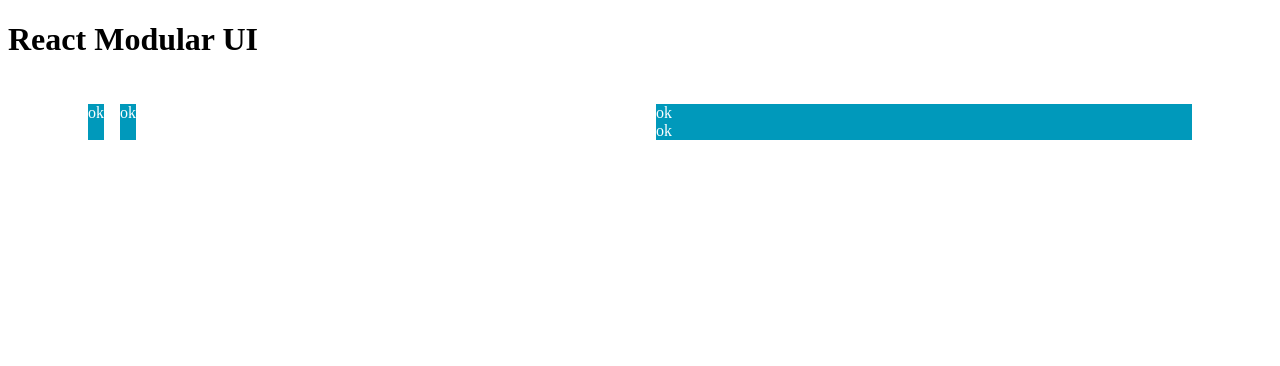
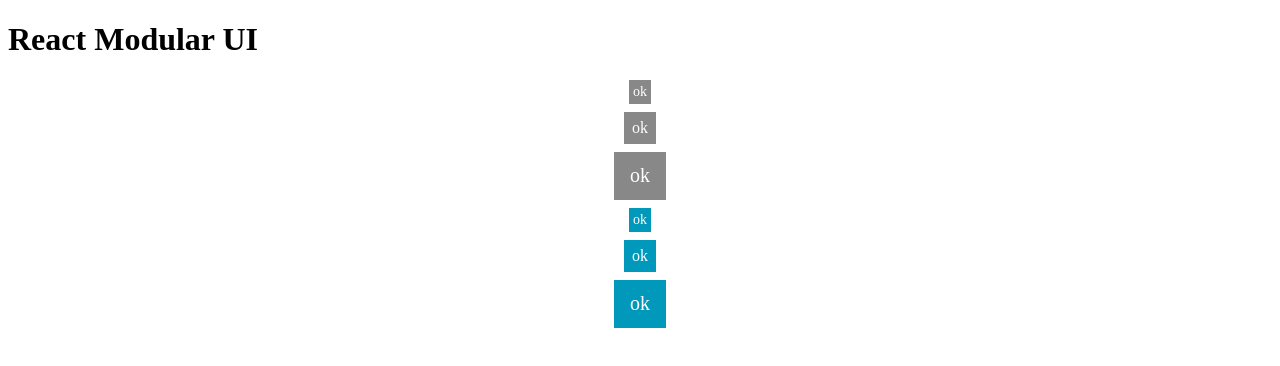
Before and after one commit to codetraceio/react-modular-ui, a React (Create React App) app: page / in a window 1280 px wide. Shown: the top 366 px of the page. Built offline with nearby package versions, Linux system fonts and the light colour scheme.

Commit message:
Improve style of button component.

```diff
--- a/src/components/Button.jsx
+++ b/src/components/Button.jsx
@@ -3,7 +3,7 @@ import AbstractComponent from './AbstractComponent';
 
 export default class Button extends AbstractComponent {
   getModifiers() {
-    return ['size', 'view', 'type', 'selected', 'disabled'];
+    return ['size', 'view', 'color', 'selected', 'disabled'];
   }
 
   render() {
--- a/src/example/App.jsx
+++ b/src/example/App.jsx
@@ -9,26 +9,14 @@ export default class App extends React.Component {
       <div className="app">
         <Block>
           <h1>React Modular UI</h1>
-          <Block
-            layout="horizontal"
-            padding={{xsUp: '16 32', xsDown: '8 16'}}
-            margin={{xsUp: '16 32', xsDown: '8 16'}}
-            justify
-            wrap
-          >
-            <Block
-              layout="horizontal"
-              padding="16"
-              grid={{xsUp: 6, xsDown: 12}}
-              spaceHorizontal="16"
-            >
-              <Button>ok</Button>
-              <Button>ok</Button>
-            </Block>
-            <Block padding="16" grid={{xsUp: 6, xsDown: 12}}>
-              <Button>ok</Button>
-              <Button>ok</Button>
-            </Block>
+          <Block layout="vertical" spaceVertical="8" align="center">
+            <Button size="24">ok</Button>
+            <Button size="32">ok</Button>
+            <Button size="48">ok</Button>
+
+            <Button size="24" color="primary">ok</Button>
+            <Button size="32" color="primary">ok</Button>
+            <Button size="48" color="primary">ok</Button>
           </Block>
         </Block>
       </div>
--- a/styles/src/default/constants.styl
+++ b/styles/src/default/constants.styl
@@ -1,4 +1,5 @@
 $prefix = 'c-';
+$color-default = #888888;
 $color-primary = #0099bb;
 $color-light = #ffffff;
 
@@ -11,3 +12,5 @@ $xlarge = 1920px;
 $xxlarge = 2560px;
 
 $space-sizes = 80px, 72px, 64px, 56px, 48px, 40px, 32px, 24px, 16px, 8px, 4px, 2px;
+
+$border-radius = 0;
```
Also changed, not shown: styles/src/default/button.styl (+42 -2 lines), styles/src/default/make.styl (deleted, +0 -66 lines), styles/dist/default/index.css, styles/src/default/block.styl (line endings or trailing spaces), styles/src/default/index.styl (line endings or trailing spaces).
